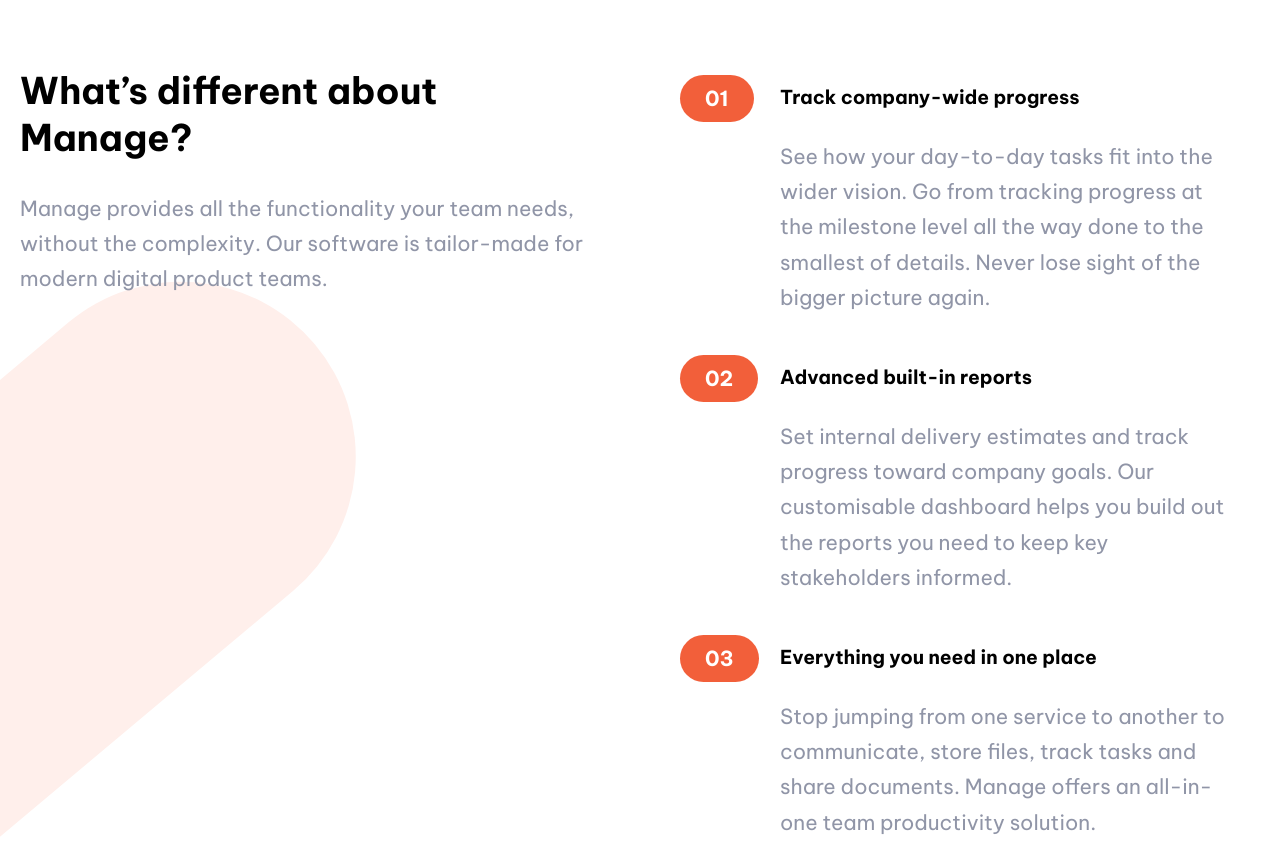
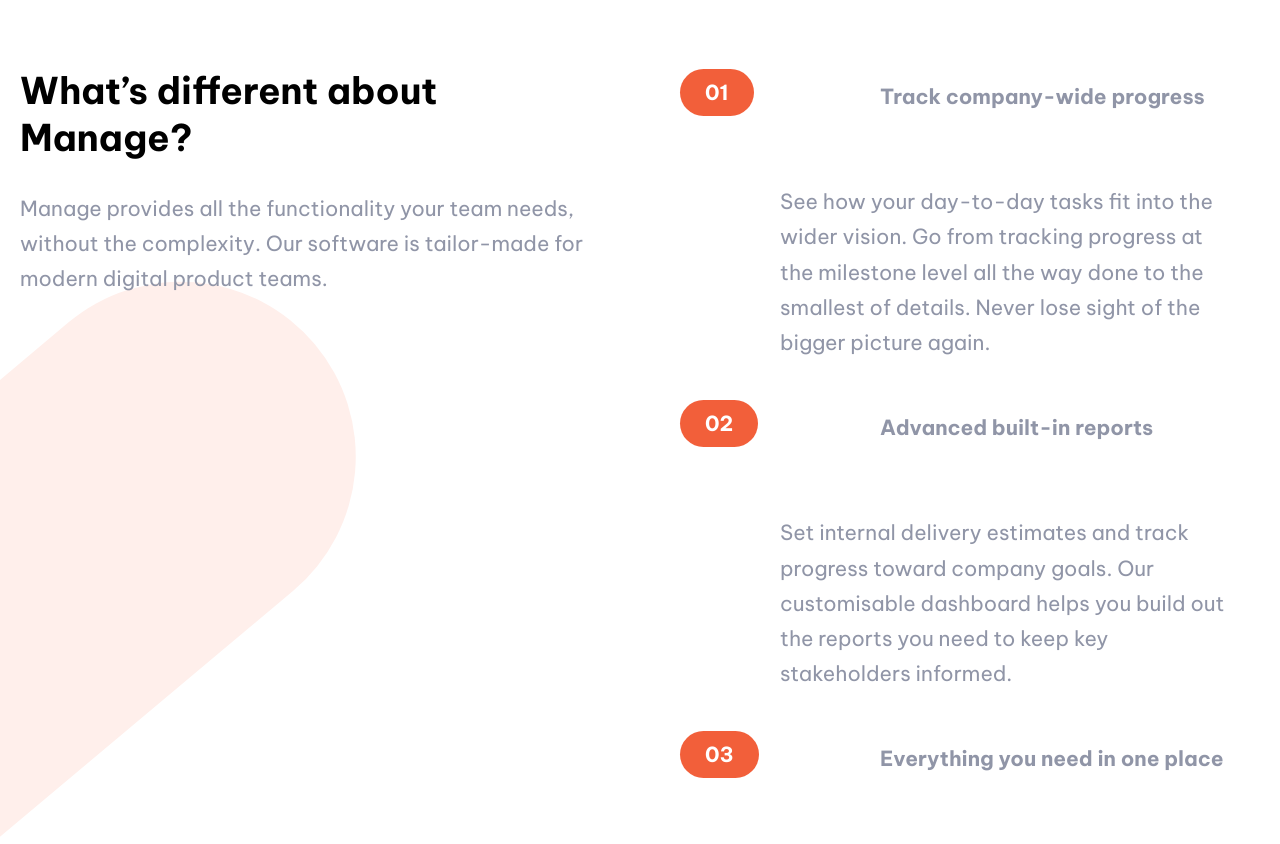
Before and after one commit to karishma-dev/Manage-Landing-Page, a plain HTML site: page index.html in a window 1280 px wide. Shown: the part 613-1457 px from the top of the page. Drawn offline with nearby package versions, Linux system fonts and the light colour scheme.

Commit message:
Updated HTML

```diff
--- a/index.html
+++ b/index.html
@@ -14,7 +14,7 @@
 
   <!-- ======= Navigation Bar ========= -->
   <nav class="grid-container" id="nav">
-
+    <div class="pattern"></div>
       <!-- Logo -->
       <a href="#" id="logo"><img src="images/logo.svg" alt="Manage Logo"></a>
 
@@ -48,7 +48,6 @@
   <header class="grid-container">
 
     <!-- Header Image -->
-    <div class="pattern"></div>
     <div class="header-img col-6"></div>
 
     <!-- Header text -->
@@ -88,7 +87,9 @@
         <div class="info-col">
           <h3 class="info-heading">
             <span>01</span>
-            Track company-wide progress
+            <p>
+              Track company-wide progress
+            </p>
           </h3>
           <p class="desc">
             See how your day-to-day tasks fit into the wider vision. Go from
@@ -100,7 +101,9 @@
         <div class="info-col">
           <h3 class="info-heading">
             <span>02</span>
-            Advanced built-in reports
+            <p>
+              Advanced built-in reports
+            </p>
           </h3>
           <p class="desc">
             Set internal delivery estimates and track progress toward company
@@ -112,7 +115,9 @@
         <div class="info-col">
           <h3 class="info-heading">
             <span>03</span>
-            Everything you need in one place
+            <p>
+              Everything you need in one place
+            </p>
           </h3>
           <p>
             Stop jumping from one service to another to communicate, store files,
@@ -196,7 +201,7 @@
       <div class="footer grid-container">
 
         <!-- Logo -->
-        <a href="#" id="footer-logo"><img src="images/logo.svg" alt="Manage Logo"></a>
+        <a href="#" id="footer-logo"><img src="images/logo-footer.svg" alt="Manage Logo"></a>
 
         <!-- Social Media Links -->
         <div class="social-links">
```
